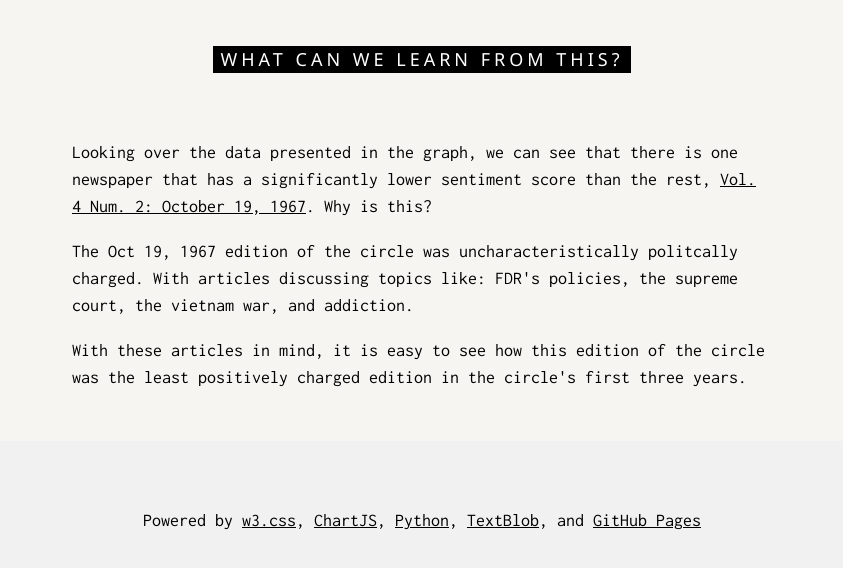
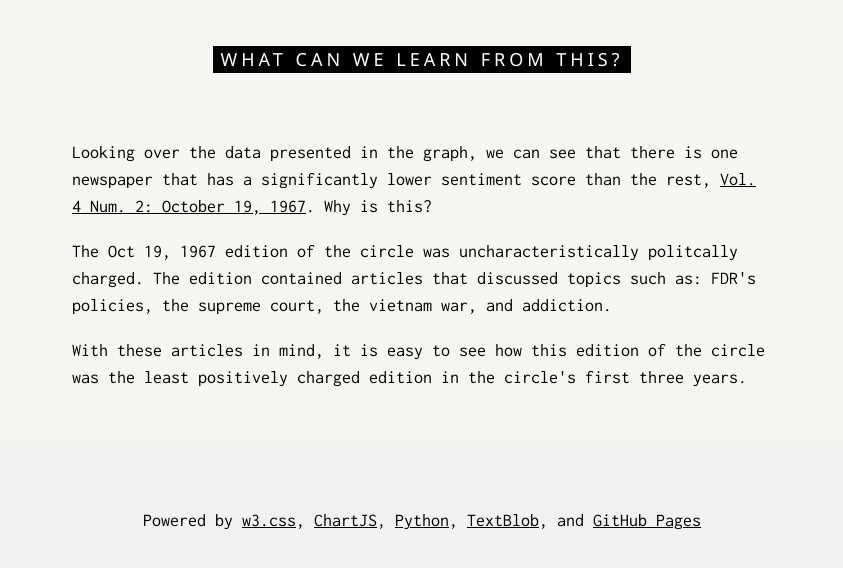
Before and after one commit to gleaden-DH/gleaden-DH.github.io, a plain HTML site: page index.html in a window 1280 px wide. Shown: the part 3898-4466 px from the top of the page, without its empty margins (218-1061 px from the left). Drawn offline with nearby package versions, Linux system fonts and the light colour scheme.

Commit message:
fixed run-on sentence

```diff
--- a/index.html
+++ b/index.html
@@ -157,7 +157,7 @@ body, html {
   <div class="w3-content" style="max-width:700px">
     <h5 class="w3-center w3-padding-48"><span class="w3-tag w3-wide">WHAT CAN WE LEARN FROM THIS?</span></h5>
     <p>Looking over the data presented in the graph, we can see that there is one newspaper that has a significantly lower sentiment score than the rest, <a href=http://library.marist.edu/archives/MHP_new/theCircle/pdfs/1967_10_19.pdf>Vol. 4 Num. 2: October 19, 1967</a>. Why is this?</p>
-    <p>The Oct 19, 1967 edition of the circle was uncharacteristically politcally charged. With articles discussing topics like: FDR's policies, the supreme court, the vietnam war, and addiction.</p>
+    <p>The Oct 19, 1967 edition of the circle was uncharacteristically politcally charged. The edition contained articles that discussed topics such as: FDR's policies, the supreme court, the vietnam war, and addiction.</p>
     <p>With these articles in mind, it is easy to see how this edition of the circle was the least positively charged edition in the circle's first three years.</p>
   </div>
 </div>
```
